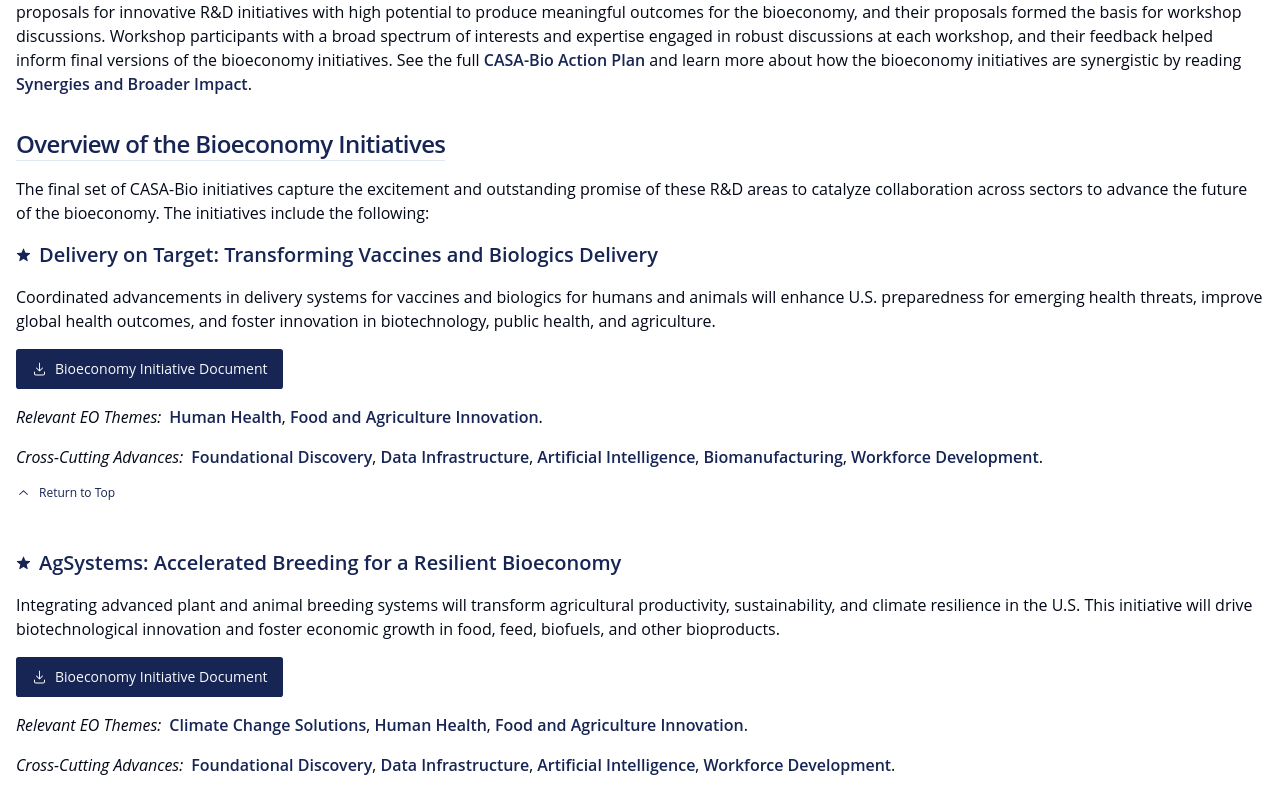
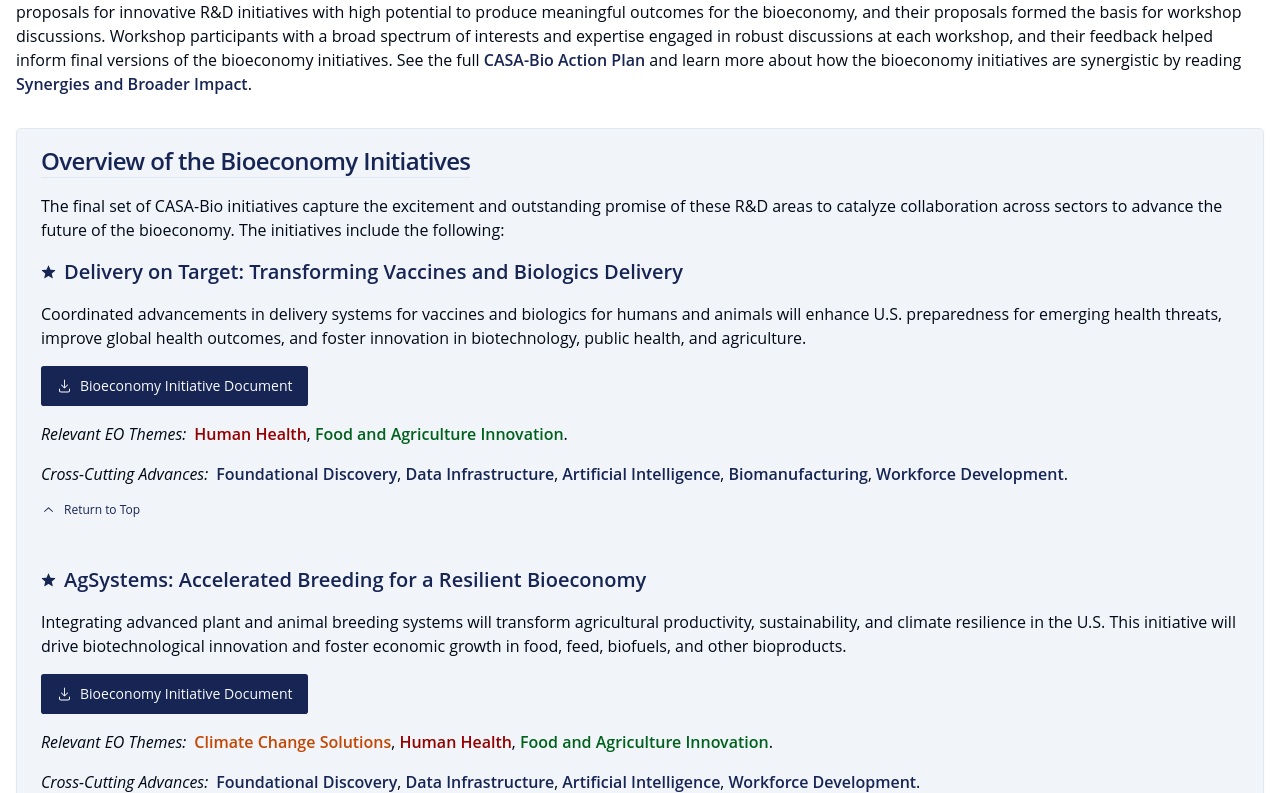
Before and after one commit to ZachStapletonJones/casa-bio, a Next.js app: page / in a window 1280 px wide. Shown: the part 487-1280 px from the top of the page. Built offline with nearby package versions, Linux system fonts and the light colour scheme.

Commit message:
added initiatives to a block and gave color to the theme references

```diff
--- a/app/page.tsx
+++ b/app/page.tsx
@@ -33,6 +33,8 @@
 
 
           </div> */}
+          <Card className='bg-secondary py-4'>
+            <CardContent>
           <div className="flex flex-col gap-4">
 
             <h2 id="initiatives" className='scroll-m-20 border-b w-fit text-2xl font-semibold tracking-tight text-primary'>Overview of the Bioeconomy Initiatives</h2>
@@ -41,7 +43,8 @@
             the following:</div>
             <WorkshopTopics />
             </div>
-
+            </CardContent>
+            </Card>
 
 
 
--- a/components/WorkshopTopicsGrid.tsx
+++ b/components/WorkshopTopicsGrid.tsx
@@ -86,10 +86,11 @@
     const themeObject = themes[themeId];
     const themeName = themeObject ? themeObject.title : "";
     const slug = themeObject ? themeObject.slug : "";
+    const color = 'theme'+themeObject.id
     return (
         <>
 
-            <Link className='w-fit text-primary font-semibold hover:underline'  href={slug}>
+            <Link className={`w-fit text-primary font-semibold ${color} hover:underline`}  href={slug}>
                 {themeName}
             </Link>
             {
```
